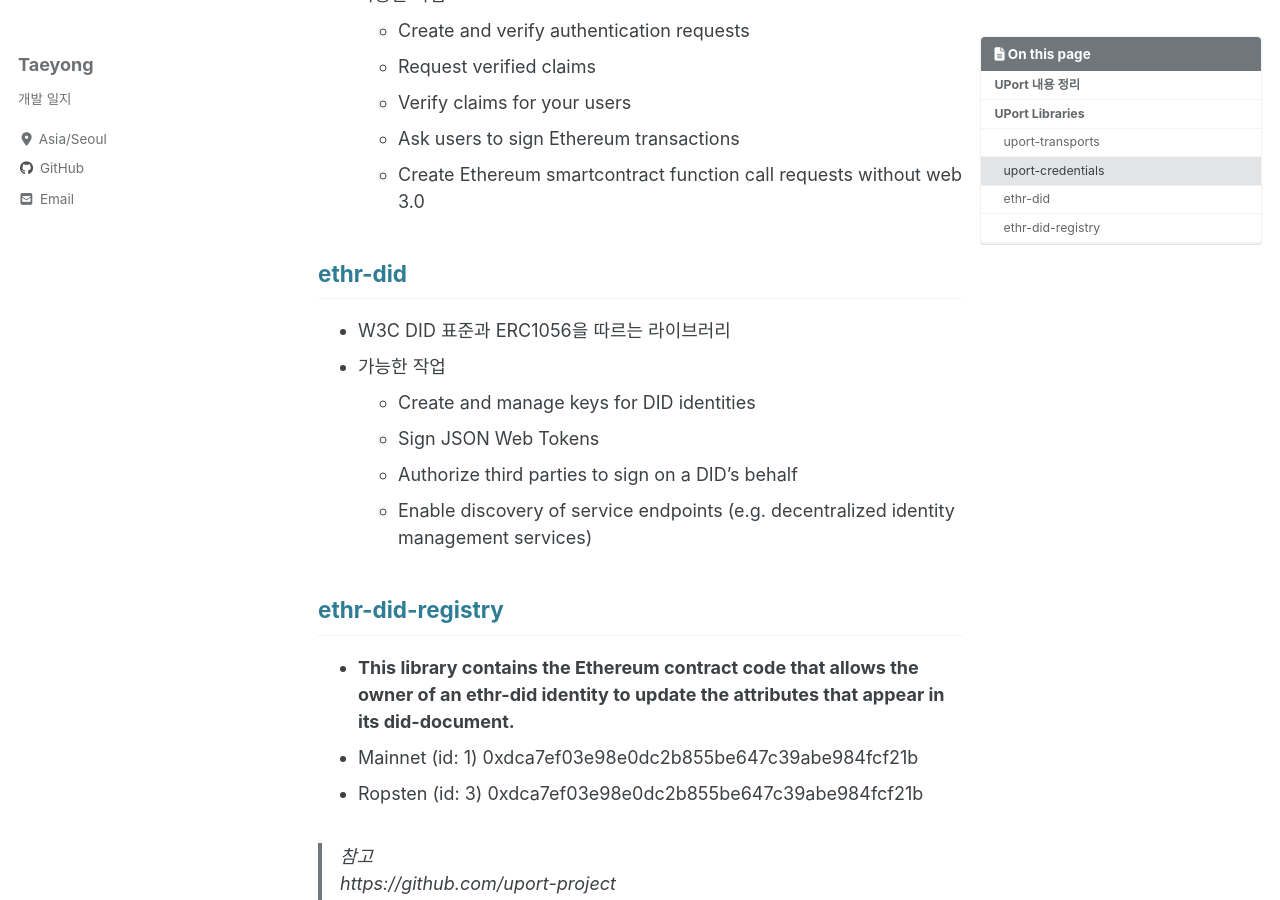
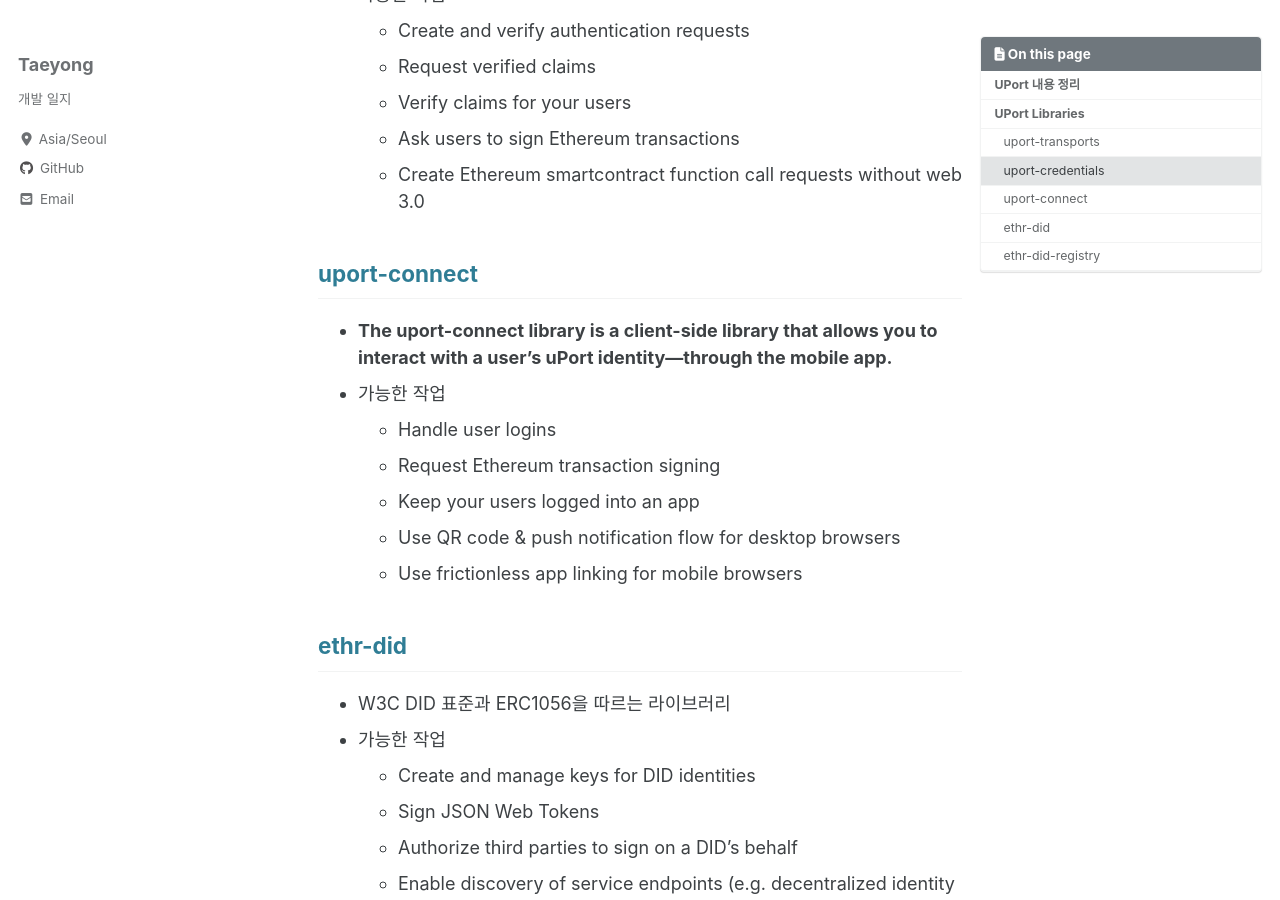
Before and after one commit to TaeYongHwang/TaeYongHwang.github.io, a Jekyll site: the page built from _posts/project/2021-03-31-uport.md, in a window 1280 px wide and 900 px high, scrolled down 1312 px. Built offline with Jekyll 4.4.1, drawn with Linux system fonts in a browser that asks for light colours; cached includes are drawn as plain includes; nearby versions of some CDN libraries.

Commit message:
uport-connect

```diff
--- a/_posts/project/2021-03-31-uport.md
+++ b/_posts/project/2021-03-31-uport.md
@@ -44,6 +44,15 @@ __uPort is a self-sovereign digital identity platform---anchored on the Ethereum
     - Ask users to sign Ethereum transactions
     - Create Ethereum smartcontract function call requests without web 3.0
 
+## [uport-connect](https://developer.uport.me/categories/uport-connect)
+- __The uport-connect library is a client-side library that allows you to interact with a user's uPort identity—through the mobile app.__
+- 가능한 작업
+    - Handle user logins
+    - Request Ethereum transaction signing
+    - Keep your users logged into an app
+    - Use QR code & push notification flow for desktop browsers
+    - Use frictionless app linking for mobile browsers
+
 
 
 ## [ethr-did](https://developer.uport.me/categories/ethr-did#ethr-did)
```
